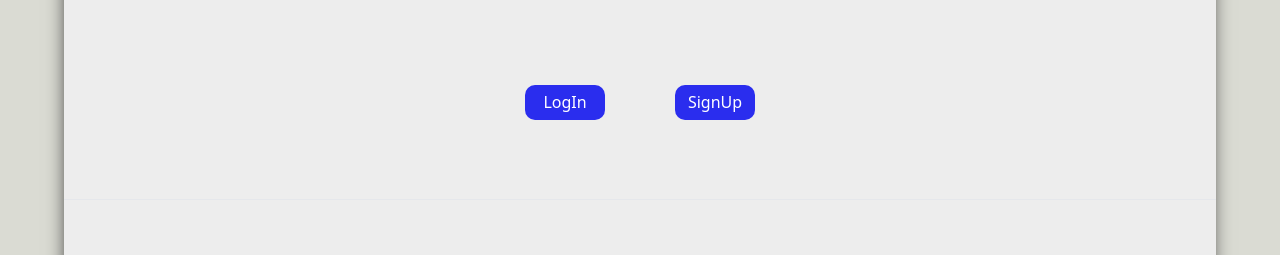
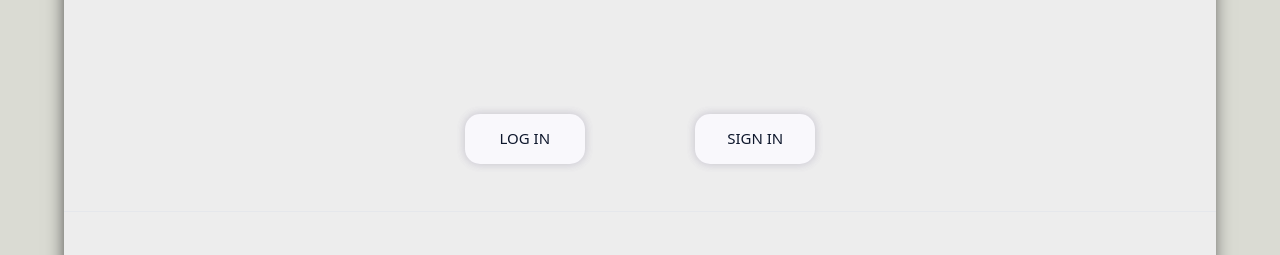
Before and after one commit to Learn-For-Cause/BloggerWeb, a Next.js app: page /landing in a window 1280 px wide. Shown: the part 802-1057 px from the top of the page. Built offline with nearby package versions, Linux system fonts and the light colour scheme; what @tailwindcss/typography would draw is missing.

Commit message:
landing page

```diff
--- a/pages/landing.tsx
+++ b/pages/landing.tsx
@@ -48,9 +48,15 @@ function landing() {
                         <p>
                             Lorem ipsum dolor, sit amet consectetur adipisicing elit. Optio esse eius ipsam voluptatibus quod assumenda aliquid minima quaerat? Cupiditate repudiandae quibusdam quidem, temporibus quisquam sequi dolor repellat iste necessitatibus explicabo! Obcaecati nisi qui vitae eveniet.
                         </p>
-                        <div className={styles.app__links}>
-                            <Link href="/login"><button>LogIn</button></Link>
-                            <Link href="/signup"><button>SignUp</button></Link>
+                        <div className={styles.links}>
+                        <div className={styles.app__link}>
+
+                            <button id={styles.foot}><button className={styles.button_os}><a href="">LOG IN</a></button></button>
+                        </div>
+                        <div className={styles.app__link}>
+
+                            <button id={styles.foot}><button className={styles.button_os}><a href="">SIGN IN</a></button></button>
+                        </div>
                         </div>
                     </div>
                 </div>
--- a/styles/Header.module.css
+++ b/styles/Header.module.css
@@ -100,25 +100,7 @@
   .right p{
       padding: 0 80px 80px 80px;
   }
-  .app__links{
-      text-align: center;
-      position: relative;
-      top:-24px;
-  }
-  .app__links button{
-      width:80px;
-      height: 35px;
-      margin:35px;
-      background-color: rgb(42, 45, 238);
-      border-radius: 10px;
-      color:white;
-      position: relative;
-      top:-20px;
-  }
-  .app__links button:hover{
-      background-color: yellow;
-      color:blue;
-  }
+
   .app__faqs{
       width:70%;
       margin: 0 auto;
@@ -143,3 +125,84 @@
         padding-left: initial;
       }
   }
+  .links{
+      display: flex;
+      flex-direction: row;
+      padding: 0 20% 5% 20%;
+  }
+  .app__link{
+
+    display: flex;
+    flex:.5;
+    align-items: center;
+    justify-content: center;
+    margin: 5px;
+  }
+  .app__link button{
+    border: none;
+    border-radius: 15px;
+    box-shadow: 0 0 8px rgb(207, 207, 207);
+  }
+
+  .app__link button:hover{
+    border: none;
+    padding: 15px;
+    border-radius: 15px;
+    box-shadow: inset 0 0 8px #f9f8fc;
+    }
+
+   #foot{
+    position: relative;
+    top: 15px;
+    left: 0;
+    right: 0;
+    bottom: 0;
+    margin: auto;
+    border: none;
+    padding: 15px;
+    border-radius: 15px;
+    box-shadow: 0 0 8px #d9d4e7;
+    width: 120px;
+    height: 50px;
+    background-color: #d9d4e7;
+    animation-duration: 5s;
+  }
+
+  .button_os{
+     position: absolute;
+      width: 120px;
+      height: 50px;
+      top: 0;
+      left: 0;
+      right: 0;
+      bottom: 0;
+      margin: auto;
+      background-color: #f9f8fc;
+      border: 2.5px solid #0e172c;
+      transition: background-color 2.2s;
+      transition-duration: 3s;
+      transition: 1.5s;
+    }
+
+    .button_os:hover{
+      position: absolute;
+      top: 30px;
+      background-color: #fec7d7;
+    }
+
+    .button_os a{
+      font-size: 15px;
+      display: block;
+      text-decoration: none;
+      color:#0e172c;
+      transition: 1.5s;
+    }
+
+    .button_os a:hover{
+      letter-spacing: 5px;
+    }
+    @media(min-width:1200px){
+        .links{
+            padding: 0 30% 5% 30%;
+        }
+    }
```
